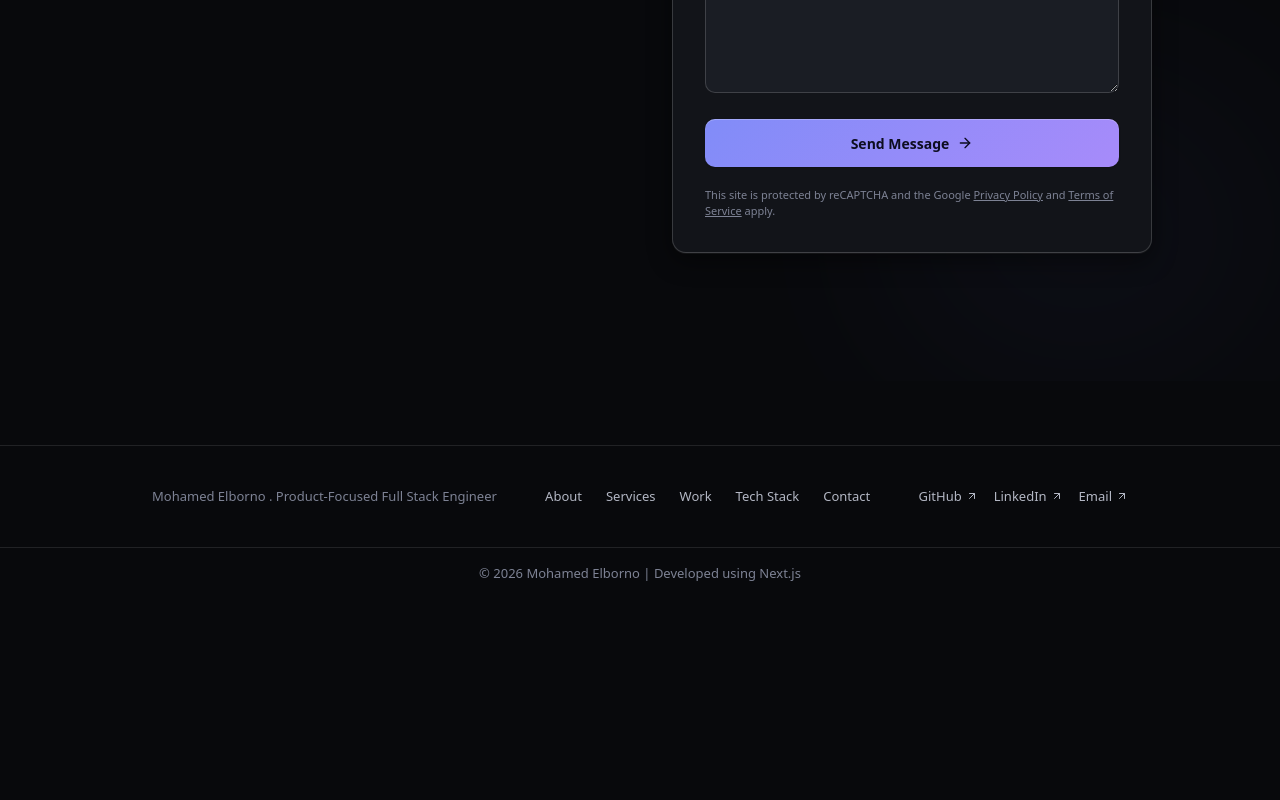
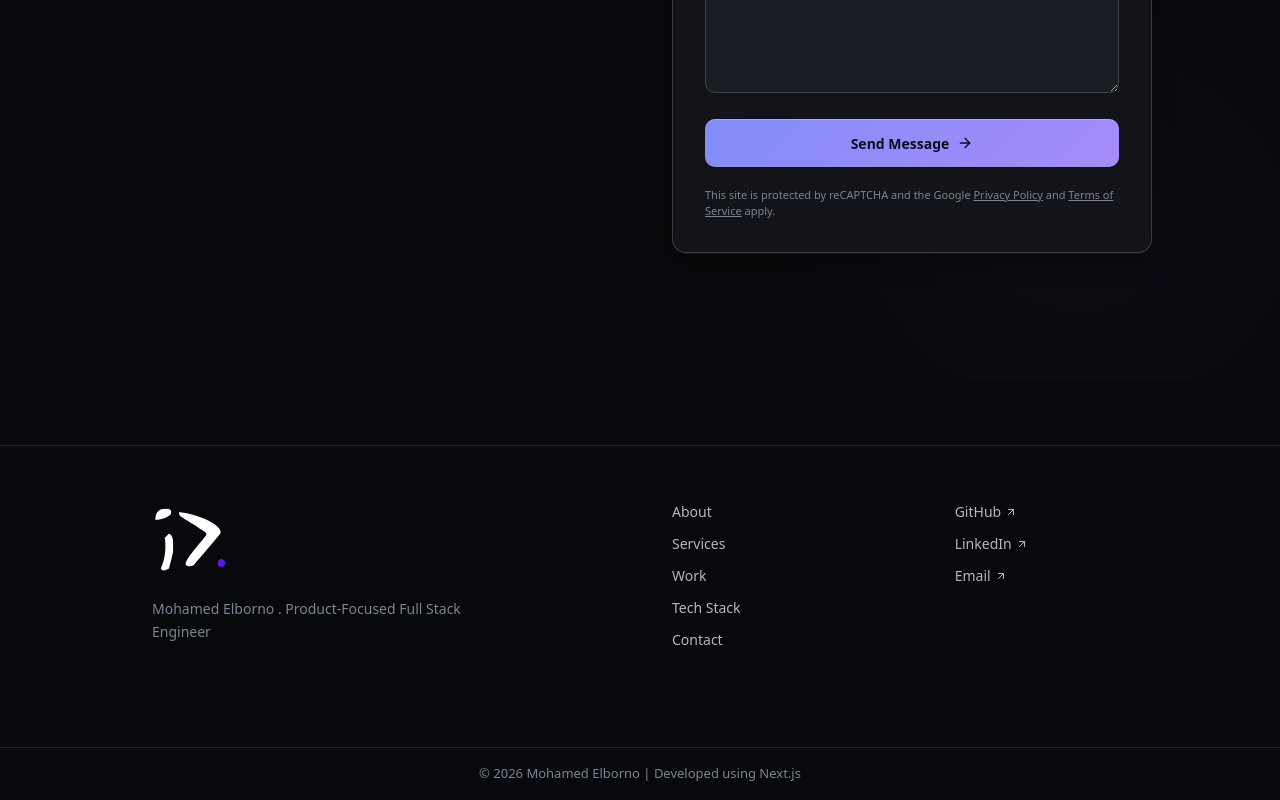
Before and after one commit to mohamedElborno/my-portfolio, a Next.js app: page /en in a window 1280 px wide. Shown: the part 7681-8481 px from the top of the page. Before the commit the page ends 8280 px from the top, so only its background shows below. Built offline with nearby package versions, Linux system fonts and the light colour scheme; no server answers.

Commit message:
Enhance Footer component with social links and RTL support. Refactored layout for improved responsiveness and accessibility, incorporating an image logo and dynamic email link. Updated styling for better visual consistency across different locales.

```diff
--- a/components/layout/Footer.tsx
+++ b/components/layout/Footer.tsx
@@ -1,6 +1,7 @@
 "use client";
 
-import { useTranslations } from "next-intl";
+import Image from "next/image";
+import { useLocale, useTranslations } from "next-intl";
 import { ArrowUpRight } from "lucide-react";
 
 const navLinks = [
@@ -11,55 +12,96 @@ const navLinks = [
   { href: "#contact", key: "contact" as const },
 ];
 
+const socialLinks = [
+  {
+    href: "https://github.com/mohamedElborno",
+    label: "GitHub",
+    external: true,
+  },
+  {
+    href: "https://www.linkedin.com/in/mohamed-elborno-8a2524252",
+    label: "LinkedIn",
+    external: true,
+  },
+] as const;
+
 export function Footer() {
   const t = useTranslations("footer");
   const nav = useTranslations("nav");
   const contact = useTranslations("contact");
+  const locale = useLocale();
+  const isRtl = locale === "ar";
 
   return (
     <footer className="relative z-10 mt-12 w-full min-w-0 border-t border-border-subtle bg-bg-primary sm:mt-16">
-      <div className="mx-auto flex max-w-5xl flex-col gap-8 px-6 py-12 md:flex-row md:items-center md:justify-between md:py-10">
-        <p className="text-[13px] leading-relaxed text-text-tertiary">{t("tagline")}</p>
-
-        <nav className="flex flex-wrap gap-6" aria-label="Footer">
+      <div className="mx-auto max-w-5xl px-6 py-12 sm:py-14">
+        <div className="grid gap-10 md:grid-cols-2 md:items-start md:gap-12 lg:gap-16">
+          <div className="relative flex max-w-sm flex-col gap-3 overflow-visible sm:gap-4">
+            <a
+              href="#hero"
+              className={`${isRtl ? "-mr-2 -mt-2 -translate-y-5 translate-x-6 inline-flex w-fit transition-opacity duration-200 hover:opacity-80 sm:-mt-4 sm:-mr-4" : "-ml-2 -mt-2 -translate-y-5 -translate-x-6 inline-flex w-fit transition-opacity duration-200 hover:opacity-80 sm:-mt-4 sm:-ml-4"}`}
+              aria-label={nav("name")}
+            >
+              <Image
+                src="/my-logo.svg"
+                alt={nav("name")}
+                width={144}
+                height={144}
+                className="h-28 w-28 sm:h-36 sm:w-36"
+              />
+            </a>
+            <p className="max-w-xs text-[13px] leading-relaxed text-text-tertiary sm:text-sm -translate-y-12">
+              {t("tagline")}
+            </p>
+          </div>
+          <div
+            className={`grid gap-10 grid-cols-2 md:grid-cols-[minmax(0,1.4fr)_minmax(0,1fr)]`}
+          >
+            <nav className="flex flex-col gap-3" aria-label="Footer">
               {navLinks.map((link) => (
                 <a
                   key={link.key}
                   href={link.href}
-              className="text-[13px] text-text-secondary transition-colors hover:text-accent"
+                  className="w-fit text-[13px] text-text-secondary transition-colors hover:text-accent sm:text-sm"
                 >
                   {nav(link.key)}
                 </a>
               ))}
             </nav>
 
-        <div className="flex flex-wrap gap-4">
+            <div className="flex flex-col gap-3">
+              {socialLinks.map((link) => (
                 <a
-            href="https://github.com/mohamedElborno"
+                  key={link.label}
+                  href={link.href}
                   target="_blank"
                   rel="noopener noreferrer"
-            className="inline-flex items-center gap-1 text-[13px] text-text-secondary transition-colors hover:text-accent"
+                  className="group inline-flex w-fit items-center gap-1 text-[13px] text-text-secondary transition-colors hover:text-accent sm:text-sm"
                 >
-            GitHub <ArrowUpRight size={12} />
+                  {link.label}{" "}
+                  <ArrowUpRight
+                    size={12}
+                    className={`transition-transform duration-200 ${isRtl ? "group-hover:-translate-y-0.5 group-hover:-translate-x-0.5 rotate-y-180" : "group-hover:-translate-y-0.5 group-hover:translate-x-0.5"}`}
+                  />
                 </a>
-          <a
-            href="https://www.linkedin.com/in/mohamed-elborno-8a2524252"
-            target="_blank"
-            rel="noopener noreferrer"
-            className="inline-flex items-center gap-1 text-[13px] text-text-secondary transition-colors hover:text-accent"
-          >
-            LinkedIn <ArrowUpRight size={12} />
-          </a>
+              ))}
               <a
                 href={`mailto:${contact("email")}`}
-            className="inline-flex items-center gap-1 text-[13px] text-text-secondary transition-colors hover:text-accent"
+                className="group inline-flex w-fit items-center gap-1 text-[13px] text-text-secondary transition-colors hover:text-accent sm:text-sm"
               >
-            {t("email")} <ArrowUpRight size={12} />
+                {t("email")}{" "}
+                <ArrowUpRight
+                  size={12}
+                  className={`transition-transform duration-200 ${isRtl ? "group-hover:-translate-y-0.5 group-hover:-translate-x-0.5 rotate-y-180" : "group-hover:-translate-y-0.5 group-hover:translate-x-0.5"}`}
+                />
               </a>
             </div>
           </div>
-      <div className="border-t border-border-subtle px-6 py-4 text-center">
-        <p className=" text-[13px] text-text-tertiary">
+        </div>
+      </div>
+
+      <div className="border-t border-border-subtle px-6 py-4">
+        <p className="text-center text-[13px] text-text-tertiary">
           {t("copyright", { year: new Date().getFullYear() })}
         </p>
       </div>
```
Lines whose indentation alone changed are shown as unchanged.
